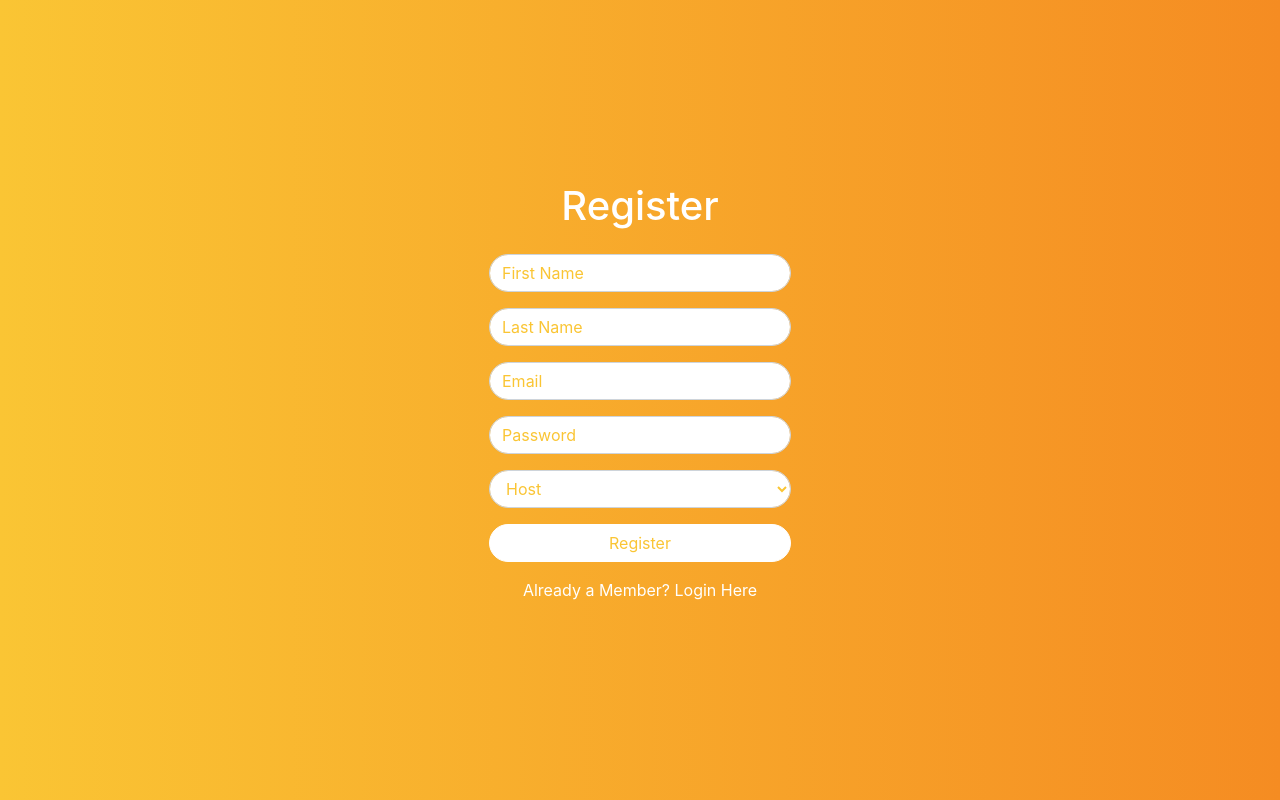
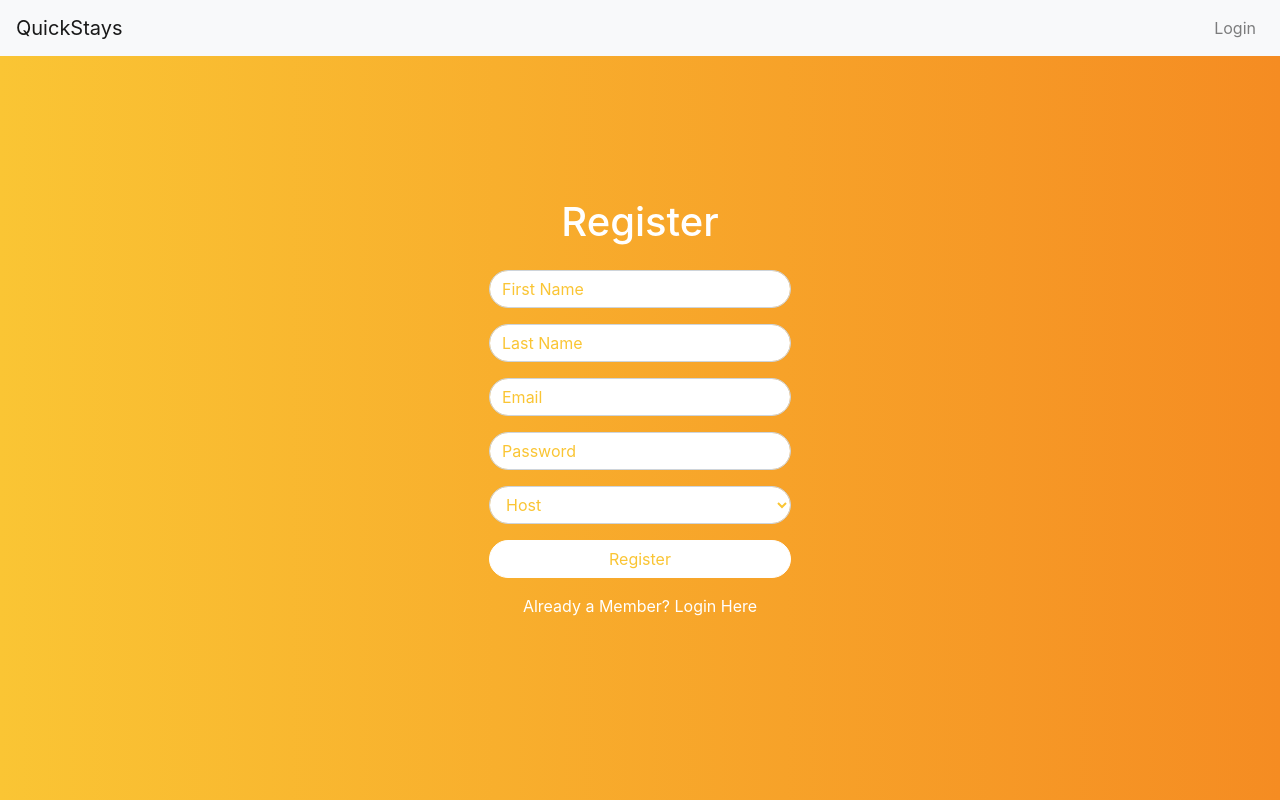
Before and after one commit to Hecktox/QuickStays, a PHP site: page /Views/User/register.php in a window 1280 px wide. Run offline with PHP 8.4, Linux system fonts and the light colour scheme.

Commit message:
Added header to all pages and edited "Quickstays" redirect

```diff
--- a/QuickStays/Views/Admin/index.php
+++ b/QuickStays/Views/Admin/index.php
@@ -24,7 +24,7 @@
         session_start();
         // Header with conditional user display
         echo '<nav class="navbar navbar-expand-lg navbar-light bg-light">';
-        echo '  <a class="navbar-brand" href="#">QuickStays</a>';
+        echo '  <a class="navbar-brand" href="/eCommerce-Project/QuickStays/Views/User/index.php">QuickStays</a>';
         echo '  <div class="collapse navbar-collapse" id="navbarNav">';
         echo '    <ul class="navbar-nav ml-auto">';
         if (isset($_SESSION['admin_email'])) {
--- a/QuickStays/Views/User/index.php
+++ b/QuickStays/Views/User/index.php
@@ -54,7 +54,7 @@
     // Check if the user is logged in
     if (isset($_SESSION['user_email'])) {
         echo '<nav class="navbar navbar-expand-lg navbar-light bg-light">';
-        echo '  <a class="navbar-brand" href="#">QuickStays</a>';
+        echo '  <a class="navbar-brand" href="/eCommerce-Project/QuickStays/Views/User/index.php">QuickStays</a>';
         echo '  <div class="collapse navbar-collapse" id="navbarNav">';
         echo '    <ul class="navbar-nav ml-auto">';
         echo '      <li class="nav-item">';
@@ -69,7 +69,7 @@
     } else {
         // User is not logged in, show the Login link
         echo '<nav class="navbar navbar-expand-lg navbar-light bg-light">';
-        echo '  <a class="navbar-brand" href="#">QuickStays</a>';
+        echo '  <a class="navbar-brand" href="/eCommerce-Project/QuickStays/Views/User/index.php">QuickStays</a>';
         echo '  <div class="collapse navbar-collapse" id="navbarNav">';
         echo '    <ul class="navbar-nav ml-auto">';
         echo '      <li class="nav-item">';
--- a/QuickStays/Views/User/register.php
+++ b/QuickStays/Views/User/register.php
@@ -19,10 +19,8 @@
             color: #ffff;
             margin: 0;
             padding: 0;
-            height: 100vh;
-            display: flex;
-            align-items: center;
-            justify-content: center;
+            height: 90vh;
+
         }
 
         .gradient-form {
@@ -64,6 +62,37 @@
 </head>
 
 <body>
+<?php
+    session_start();
+    // Check if the user is logged in
+    if (isset($_SESSION['user_email'])) {
+        echo '<nav class="navbar navbar-expand-lg navbar-light bg-light">';
+        echo '  <a class="navbar-brand" href="/eCommerce-Project/QuickStays/Views/User/index.php">QuickStays</a>';
+        echo '  <div class="collapse navbar-collapse" id="navbarNav">';
+        echo '    <ul class="navbar-nav ml-auto">';
+        echo '      <li class="nav-item">';
+        echo '        <a class="nav-link" href="#">' . htmlspecialchars($_SESSION['user_email']) . '</a>';
+        echo '      </li>';
+        echo '      <li class="nav-item">';
+        echo '        <a class="nav-link" href="/eCommerce-Project/QuickStays/index.php?entity=login&action=logout">Logout</a>';
+        echo '      </li>';
+        echo '    </ul>';
+        echo '  </div>';
+        echo '</nav>';
+    } else {
+        // User is not logged in, show the Login link
+        echo '<nav class="navbar navbar-expand-lg navbar-light bg-light">';
+        echo '  <a class="navbar-brand" href="/eCommerce-Project/QuickStays/Views/User/index.php">QuickStays</a>';
+        echo '  <div class="collapse navbar-collapse" id="navbarNav">';
+        echo '    <ul class="navbar-nav ml-auto">';
+        echo '      <li class="nav-item">';
+        echo '        <a class="nav-link" href="/eCommerce-Project/QuickStays/index.php?entity=login&action=login">Login</a>';
+        echo '      </li>';
+        echo '    </ul>';
+        echo '  </div>';
+        echo '</nav>';
+    }
+?>
     <div class="container h-100">
         <div class="row align-items-center h-100">
             <div class="col-sm-8 col-md-6 col-lg-4 mx-auto">
```
Also changed, not shown: QuickStays/Views/Login/index.php (+37 -4 lines), QuickStays/Views/Property/index.php (+6 -4 lines).
